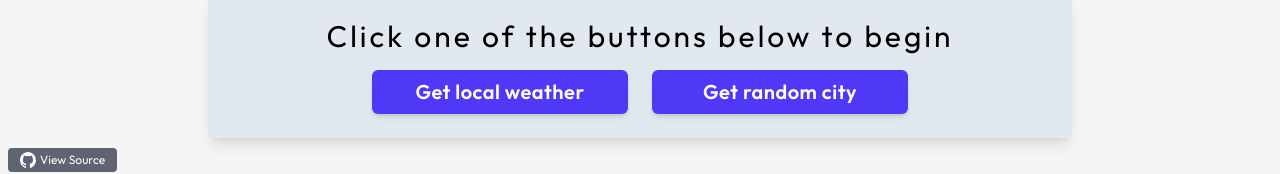
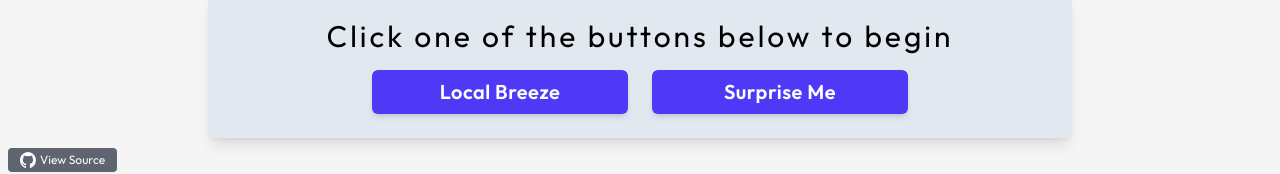
Before and after one commit to sukelully/unwind-chimes, a React (Vite) app: page / in a window 1280 px wide. Shown: the part 620-794 px from the top of the page. Built offline with nearby package versions, Linux system fonts and the light colour scheme; no server answers; the HTML template or start-up script is replaced by a standard one.

Commit message:
style: better button names

```diff
--- a/src/components/UICard.tsx
+++ b/src/components/UICard.tsx
@@ -89,11 +89,19 @@ export default function UICard({
         )}
       </div>
       <div className="flex flex-col gap-3 sm:flex-row sm:gap-6">
-        <button className="btn" onClick={handleLocalBtnPress}>
-          Get local weather
+        <button
+          className="btn"
+          onClick={handleLocalBtnPress}
+          aria-label="Generate chimes based on weather from your location"
+        >
+          Local Breeze
         </button>
-        <button className="btn" onClick={handleRandomCityBtnPress}>
-          Get random city
+        <button
+          className="btn"
+          onClick={handleRandomCityBtnPress}
+          aria-label="Generate chimes based on weather from a random city"
+        >
+          Surprise Me
         </button>
         {/* <button className="btn" onClick={useExampleWeather}>
           Use example weather
--- a/src/hooks/usePhysics.ts
+++ b/src/hooks/usePhysics.ts
@@ -89,13 +89,19 @@ const usePhysics = (chimes: Chime[], clapper: Clapper | null, weather: Weather)
 
   // Continuous weather effects
   const applyContinuousWeather = useCallback(() => {
-    if (!weather.windspeed || weather.windspeed < 1) return;
+    if (!weather.windspeed) return;
 
     const { dampening, turbulence, frequency } = getWeatherMultipliers();
 
     const towardDirection = (weather.winddir ?? 0) + 180;
     const windRadians = (towardDirection * Math.PI) / 180;
-    const speed = Math.min(weather.windspeed, 30);
+    let speed = Math.min(weather.windspeed, 30);
+
+    if (speed < 3) {
+      speed = 3;
+    } else if (speed < 6) {
+      speed = 5.9;
+    }
 
     const baseForceX = Math.cos(windRadians) * speed * 0.001;
     const baseForceY = Math.sin(windRadians) * speed * 0.001;
```
